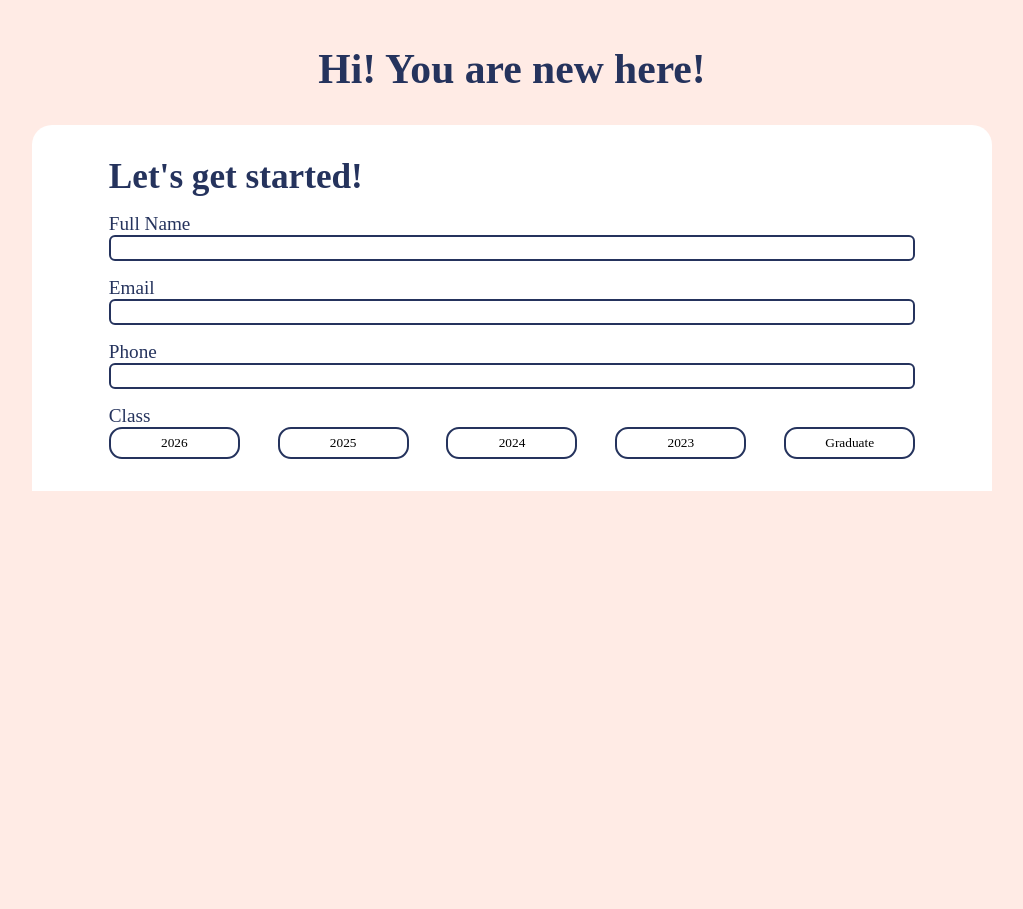
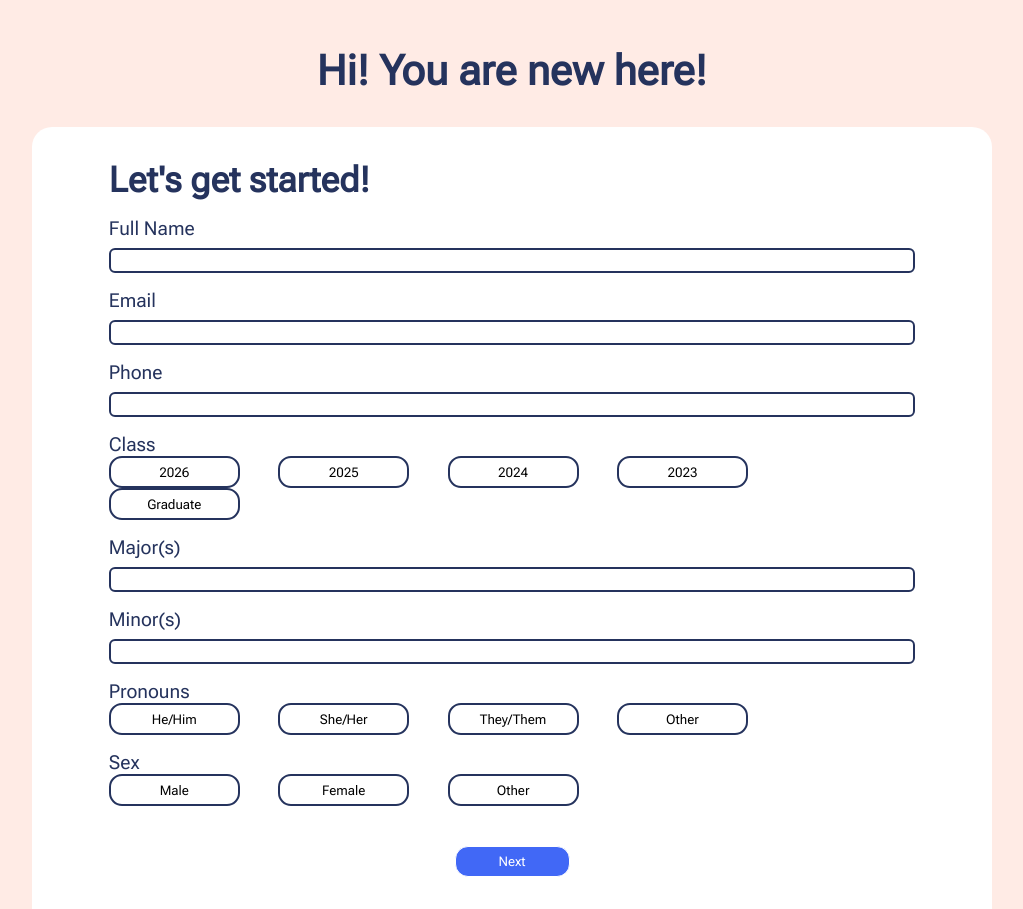
Before and after one commit to rice-apps/bunkmate, a React (Create React App) app in the folder client/: page / in a window 1280 px wide. Shown: the part 107-1016 px from the top of the page, without its empty margins (128-1151 px from the left). Before the commit the page ends 800 px from the top, so only its background shows below. Built offline with nearby package versions, Linux system fonts and the light colour scheme.

Commit message:
finish form and input field components' functionality

```diff
--- a/client/public/index.html
+++ b/client/public/index.html
@@ -24,6 +24,9 @@
       work correctly both with client-side routing and a non-root public URL.
       Learn how to configure a non-root public URL by running `npm run build`.
     -->
+    <link rel="preconnect" href="https://fonts.googleapis.com">
+    <link rel="preconnect" href="https://fonts.gstatic.com" crossorigin>
+    <link href="https://fonts.googleapis.com/css2?family=Roboto+Flex:opsz@8..144&display=swap" rel="stylesheet">
     <title>React App</title>
   </head>
   <body>
--- a/client/src/components/onboarding/Form.tsx
+++ b/client/src/components/onboarding/Form.tsx
@@ -1,7 +1,7 @@
-import { useEffect } from "react";
+import { useEffect, useState } from "react";
 import InputField from "./InputField";
 
-interface input {
+interface field {
     id: number;
     label: string;
     type: string;
@@ -10,26 +10,32 @@ interface input {
   }
 
 interface FormProps {
+    id: number;
     welcome: string;
     header: string;
-    inputs: input[];
+    fields: field[];
+    onChange: Function;
+    setActiveSection: Function,
+    show: boolean
   }
 
 
 
-const Form = ({welcome, header, inputs}: FormProps) => {
+const Form = ({welcome, header, fields, onChange, setActiveSection, show}: FormProps) => {
 
-    useEffect(()=>{
-        console.log(inputs)
-    },[])
+
     return (
-        <div className="onboarding-form">
+        <div className={show?"onboarding-form active": "onboarding-form"}>
             <h1>
                 {welcome}
             </h1>
             <form>
                 <h2>{header}</h2>
-                {inputs.map(input=><InputField key={input["id"]} id={input.id} placeholder={input.placeholder} options={input.options} label={input["label"]} type={input.type}/>)}
+                {fields.map(field=><InputField onChange={onChange} key={field["id"]} id={field.id} placeholder={field.placeholder} options={field.options} label={field["label"]} type={field.type}/>)}
+                <div className="submit-div">
+                    <button onClick={(e)=>{e.preventDefault();setActiveSection((prevState:number)=>prevState+1)}} className="submit-btn">Next</button>
+                </div>
+
             </form>
         </div>
     )
--- a/client/src/components/onboarding/InputField.tsx
+++ b/client/src/components/onboarding/InputField.tsx
@@ -1,22 +1,27 @@
+import { useState } from "react";
+
 interface InputProps {
     id: number;
     label: string;
     type: string;
     options: string[];
     placeholder: string;
+    onChange: Function
   }
 
-const InputField = ({label, type, options, placeholder}: InputProps) => {
+const InputField = ({label, type, options, placeholder, onChange}: InputProps) => {
+
+    const [selected, setSelected] = useState("")
 
     return (
         <div className="input-field">
 
             <label htmlFor=""> {label}</label>
             { type==="text" &&
-                <input type="text" placeholder={placeholder}/>
+                <input onChange={(e)=>onChange(e)} id={label} type="text" placeholder={placeholder}/>
             }
             <div className="options">
-            {options.map(option=><button className="option-btn">{option}</button>)}
+            {options.map(option=><button className={selected===option?"selected-btn":""} id={label} onClick={e=>{onChange(e);setSelected(option)}} >{option}</button>)}
             </div>
         </div>
     )
--- a/client/src/mock.js
+++ b/client/src/mock.js
@@ -23,10 +23,11 @@ const mock = {
     ],
     mockForms : [
         {
-        id: 1,
+        id: 0,
         welcome: "Hi! You are new here!",
         header: "Let's get started!",
-        inputs: [{
+
+        fields: [{
             id : 1,
             label: "Full Name",
             type: "text",
@@ -53,8 +54,54 @@ const mock = {
             type: "select",
             options: ["2026", "2025", "2024", "2023", "Graduate"],
             placeholder: ""
-        }
-        ]}]
+        },
+        {
+            id : 6,
+            label: "Major(s)",
+            type: "text",
+            options: [],
+            placeholder: ""
+        },
+        {
+            id : 7,
+            label: "Minor(s)",
+            type: "text",
+            options: [],
+            placeholder: ""
+        },
+        {
+            id : 8,
+            label: "Pronouns",
+            type: "select",
+            options: ["He/Him", "She/Her", "They/Them", "Other"],
+            placeholder: ""
+        },
+        {
+            id : 9,
+            label: "Sex",
+            type: "select",
+            options: ["Male", "Female", "Other",],
+            placeholder: ""
+        },
+
+
+        ]},
+        {
+            id: 1,
+            welcome: "How exciting!",
+            header: "Now, tell us more :)",
+
+            fields: [{
+                id: 0,
+                label: "What best describes your situation?",
+                type: "select",
+                options: ["Looking for a room", "Already have a room"],
+                placeholder: ""
+            },
+
+
+            ]}
+    ]
 
 }
 
--- a/client/src/pages/Onboarding.tsx
+++ b/client/src/pages/Onboarding.tsx
@@ -8,13 +8,22 @@ import Form from "../components/onboarding/Form"
 const Onboarding = () => {
 
     const [activeSection, setActiveSection] = useState(0)
+    const [user, setUser] = useState({})
+
+    const onChange = (e:any) => {
+        e.preventDefault()
+        setUser(prevState=>({
+            ...prevState,
+            [e.target.id.split(" ").join("")[0].toLowerCase() + e.target.id.split(" ").join("").slice(1)]: e.target.value?e.target.value:e.target.innerHTML
+        }))
+    }
 
     return (
         <div className="onboarding">
             <div className="nav">
                 {mock.mockSections.map(mockSection=><Navlink activeSection={activeSection} id={mockSection.id} name = {mockSection.name}/>)}
             </div>
-            {mock.mockForms.map(form=><Form key={form.id} welcome={form.welcome} header={form.header} inputs={form.inputs}/>)}
+            {mock.mockForms.map(form=><Form show={activeSection===form.id} setActiveSection={setActiveSection} onChange={onChange} key={form.id} id={form.id} welcome={form.welcome} header={form.header} fields={form.fields}/>)}
         </div>
     )
 }
--- a/client/src/styles/Onboarding.css
+++ b/client/src/styles/Onboarding.css
@@ -3,19 +3,19 @@
     --black: #000;
     --blue: #25335D;
     --pink: #FFEBE5;
-    --gray: #25335D;
+    --btn-blue: #4168F6;
 }
 
 * {
     padding: 0;
     margin: 0;
     box-sizing: border-box;
-    font-family: "Roboto Flex";
+    font-family: 'Roboto Flex', sans-serif;
 }
 
 body {
     background-color: var(--pink);
-    color: var(--gray);
+    color: var(--blue);
 }
 .link-active {
     font-weight: bold;
@@ -65,10 +65,13 @@ h2 {
 
 .onboarding-form {
     margin-top: 6vh;
-    display: flex;
+    display: none;
     justify-content: center;
     flex-direction: column;
     align-items: center;
+}
+.active {
+    display: flex;
 }
 form {
     padding: 4vh 6vw;
@@ -85,21 +88,37 @@ input {
     width: 100%;
     padding: 3px;
     border-radius: 6px;
+    margin-top: 1vh;
 }
 
 label {
     font-size: 1.2em;
 }
 
-.options {
-    display: flex;
-    justify-content: space-between;
-}
-
-.option-btn {
-    border: 2px solid #25335D;
+.options *{
+    margin-right: 3vw;
+    border: 2px solid var(--blue);
     border-radius: 13px;
+    cursor: pointer;
     width: 131px;
     height: 32px;
     background-color: var(--white);
 }
+
+.selected-btn {
+    background-color: var(--blue);
+    color: var(--white);
+}
+
+.submit-div {
+    text-align: center;
+}
+.submit-btn {
+    margin-top: 5vh;
+    background-color: var(--btn-blue);
+    color: var(--white);
+    border-radius: 13px;
+    border: 1px solid var(--white);
+    width: 115px;
+    height: 31px;
+}
```
